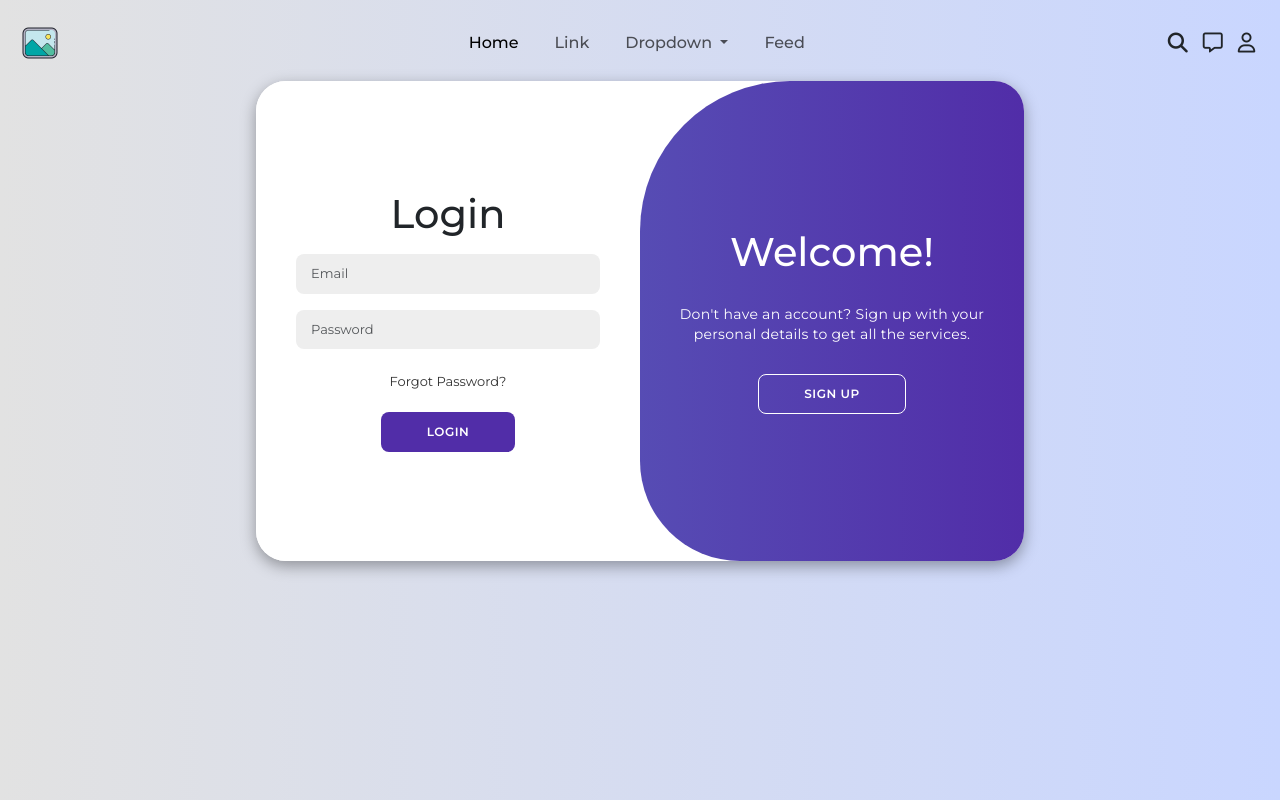
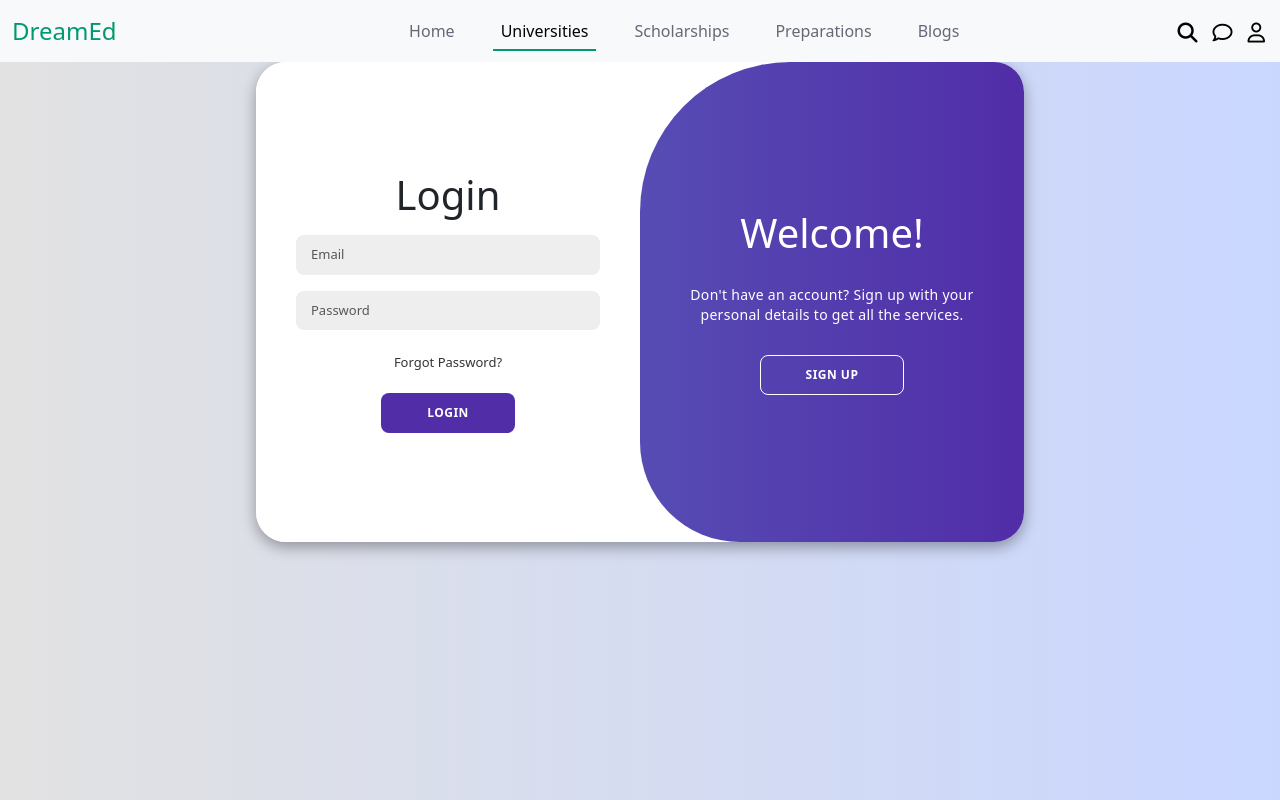
Before and after one commit to hamim-nibir/DreamEd, a PHP site: page /login.php in a window 1280 px wide. Run offline with PHP 8.4, Linux system fonts and the light colour scheme.

Commit message:
Universities page uploaded and login page is finalized

```diff
--- /dev/null
+++ b/assets/css/login.css
@@ -0,0 +1,266 @@
+@import url('https://fonts.googleapis.com/css2?family=Montserrat:wght@300;400;500;600;700&display=swap');
+
+* {
+    margin: 0;
+    padding: 0;
+    box-sizing: border-box;
+    /* font-family: 'Montserrat', sans-serif; */
+}
+
+body {
+    /* font-family: 'Montserrat', sans-serif; */
+    margin: 0;
+    padding: 0;
+    background: linear-gradient(to right, #e2e2e2, #c9d6ff);
+}
+
+/* Navbar Styles */
+.navbar {
+    position: relative;
+  }
+  .navbar-nav{
+    gap: 30px;
+  }
+  .navbar-brand {
+    margin-right: auto; /* Keeps the brand on the left */
+    font-weight: 500;
+    color: #009970;
+    font-size: 24px;
+    transition: 0.3s color;
+  }
+
+  .nav-right {
+    display: flex;
+    gap: 15px; /* Space between icons */
+    position: absolute;
+    top: 20px; /* Adjust vertical positioning */
+    right: 15px; /* Adjust horizontal positioning */
+    margin: 0;
+    padding: 0;
+    list-style: none;
+  }
+
+  .nav-right a {
+    color: #000; /* Icon color */
+    text-decoration: none;
+  }
+
+  .nav-link{
+    color: #666777;
+    font-weight: 500;
+    position: relative;
+    transition: color 0.15s ease-in-out;
+  }
+  .nav-link:hover, .nav-link.active{
+    color: #000;
+  }
+  .nav-link::before{
+    content: "";
+    position: absolute;
+    bottom: 0;
+    left: 50%;
+    transform: translateX(-50%);
+    width: 100%;
+    height: 2px;
+    background-color: #009970;
+    visibility: hidden;
+    transition: width 0.15s ease-in-out, visibility 0s;
+  }
+  .nav-link:hover::before, .nav-link.active::before{
+    width: 100%;
+    visibility: visible;
+  }
+
+  /* login page styles */
+
+.container {
+    background-color: #fff;
+    border-radius: 30px;
+    box-shadow: 0 5px 15px rgba(0, 0, 0, 0.35);
+    position: relative;
+    overflow: hidden;
+    width: 768px;
+    max-width: 100%;
+    min-height: 480px;
+}
+
+.container p {
+    font-size: 14px;
+    line-height: 20px;
+    letter-spacing: 0.3px;
+    margin: 20px 0;
+}
+
+.container span {
+    font-size: 12px;
+}
+
+.container a {
+    color: #333;
+    font-size: 13px;
+    text-decoration: none;
+    margin: 15px 0 10px;
+}
+
+.container button {
+    background-color: #512da8;
+    color: #fff;
+    font-size: 12px;
+    padding: 10px 45px;
+    border: 1px solid transparent;
+    border-radius: 8px;
+    font-weight: 600;
+    letter-spacing: 0.5px;
+    text-transform: uppercase;
+    margin-top: 10px;
+    cursor: pointer;
+}
+
+.container button.hidden {
+    background-color: transparent;
+    border-color: #fff;
+}
+
+.container form {
+    background-color: #fff;
+    display: flex;
+    align-items: center;
+    justify-content: center;
+    flex-direction: column;
+    padding: 0 40px;
+    height: 100%;
+}
+
+.container input {
+    background-color: #eee;
+    border: none;
+    margin: 8px 0;
+    padding: 10px 15px;
+    font-size: 13px;
+    border-radius: 8px;
+    width: 100%;
+    outline: none;
+}
+
+.form-container {
+    position: absolute;
+    top: 0;
+    height: 100%;
+    transition: all 0.6s ease-in-out;
+}
+
+.sign-in {
+    left: 0;
+    width: 50%;
+    z-index: 2;
+}
+
+.container.active .sign-in {
+    transform: translateX(100%);
+}
+
+.sign-up {
+    left: 0;
+    width: 50%;
+    opacity: 0;
+    z-index: 1;
+}
+
+.container.active .sign-up {
+    transform: translateX(100%);
+    opacity: 1;
+    z-index: 5;
+    animation: move 0.6s;
+}
+
+@keyframes move {
+    0%, 49.99% {
+        opacity: 0;
+        z-index: 1;
+    }
+    50%, 100% {
+        opacity: 1;
+        z-index: 5;
+    }
+}
+
+.social-icons {
+    margin: 20px 0;
+}
+
+.social-icons a {
+    border: 1px solid #ccc;
+    border-radius: 20%;
+    display: inline-flex;
+    justify-content: center;
+    align-items: center;
+    margin: 0 3px;
+    width: 40px;
+    height: 40px;
+}
+
+.toggle-container {
+    position: absolute;
+    top: 0;
+    left: 50%;
+    width: 50%;
+    height: 100%;
+    overflow: hidden;
+    transition: all 0.6s ease-in-out;
+    border-radius: 150px 0 0 100px;
+    z-index: 1000;
+}
+
+.container.active .toggle-container {
+    transform: translateX(-100%);
+    border-radius: 0 150px 100px 0;
+}
+
+.toggle {
+    background-color: #512da8;
+    height: 100%;
+    background: linear-gradient(to right, #5c6bc0, #512da8);
+    color: #fff;
+    position: relative;
+    left: -100%;
+    height: 100%;
+    width: 200%;
+    transform: translateX(0);
+    transition: all 0.6s ease-in-out;
+}
+
+.container.active .toggle {
+    transform: translateX(50%);
+}
+
+.toggle-panel {
+    position: absolute;
+    width: 50%;
+    height: 100%;
+    display: flex;
+    align-items: center;
+    justify-content: center;
+    flex-direction: column;
+    padding: 0 30px;
+    text-align: center;
+    top: 0;
+    transform: translateX(0);
+    transition: all 0.6s ease-in-out;
+}
+
+.toggle-left {
+    transform: translateX(-200%);
+}
+
+.container.active .toggle-left {
+    transform: translateX(0);
+}
+
+.toggle-right {
+    right: 0;
+    transform: translateX(0);
+}
+
+.container.active .toggle-right {
+    transform: translateX(200%);
+}
--- a/login.php
+++ b/login.php
@@ -7,63 +7,55 @@
     <link rel="stylesheet" href="https://cdnjs.cloudflare.com/ajax/libs/font-awesome/6.4.2/css/all.min.css">
     <link href="https://cdn.jsdelivr.net/npm/bootstrap@5.3.3/dist/css/bootstrap.min.css" rel="stylesheet"
         integrity="sha384-QWTKZyjpPEjISv5WaRU9OFeRpok6YctnYmDr5pNlyT2bRjXh0JMhjY6hW+ALEwIH" crossorigin="anonymous">
-    <link rel="stylesheet" href="assets/css/style.css">
-    <link rel="stylesheet" href="assets/css/loginpage.css">
-    <title>Login/Register | DBMS</title>
+    <link rel="stylesheet" href="assets/css/login.css">
+    <title>Login/Register | DreamEd</title>
     <!--Tab Icon-->
     <link rel="shortcut icon" href="" type="image/svg+xml">
 </head>
 
 <body>
-    <!--Navbar-->
-    <nav class="navbar navbar-expand-lg bg-body-transparent">
+    <!-- navbar -->
+  <nav class="navbar navbar-expand-lg fixed-top bg-light">
     <div class="container-fluid">
-          <a class="navbar-brand" href="/index.php">
-            <img class="brandlogo" src="/assets//images/placeholderlogo.png" alt="LOGO">
-          </a>  <!--Added an reference placeholder logo image-->
-          <button class="navbar-toggler" type="button" data-bs-toggle="collapse" data-bs-target="#navbarSupportedContent" aria-controls="navbarSupportedContent" aria-expanded="false" aria-label="Toggle navigation">
-            <span class="navbar-toggler-icon"></span>
-          </button>
-          <div class="collapse navbar-collapse" id="navbarSupportedContent">
-            <ul class="navbar-nav me-auto mb-2 mb-lg-0">
+      <a class="navbar-brand" href="index.php">DreamEd</a>
+      <div class="offcanvas offcanvas-end" tabindex="-1" id="offcanvasNavbar" aria-labelledby="offcanvasNavbarLabel">
+        <div class="offcanvas-header">
+          <h5 class="offcanvas-title" id="offcanvasNavbarLabel">Menu</h5>
+          <button type="button" class="btn-close" data-bs-dismiss="offcanvas" aria-label="Close"></button>
+        </div>
+        <div class="offcanvas-body">
+          <ul class="navbar-nav justify-content-center flex-grow-1 pe-3">
             <li class="nav-item">
-                <a class="nav-link active" aria-current="page" href="/index.php">Home</a>
+              <a class="nav-link" href="index.php">Home</a>
             </li>
             <li class="nav-item">
-                <a class="nav-link" href="#">Link</a>
-              </li>
-              <li class="nav-item dropdown">
-                <a class="nav-link dropdown-toggle" href="#" role="button" data-bs-toggle="dropdown" aria-expanded="false">
-                  Dropdown
-                </a>
-                <ul class="dropdown-menu">
-                  <li><a class="dropdown-item" href="#">Action</a></li>
-                  <li><a class="dropdown-item" href="#">Another action</a></li>
-                  <li><hr class="dropdown-divider"></li>
-                  <li><a class="dropdown-item" href="#">Something else here</a></li>
-                </ul>
+              <a class="nav-link active" href="universities.php">Universities</a>
             </li>
             <li class="nav-item">
-                <a class="nav-link" href="/feed.php">Feed</a>
+              <a class="nav-link" href="#">Scholarships</a>
             </li>
-            </ul>
-            <div class="nav-right">
-                <ul class="navbar-nav me-auto mb-2 mb-lg-0">  <!--Added tooltip for icons without text-->
-                  <div class="nav-right-icons">
-                    <li class="nav-right-items"><i class="fa-solid fa-magnifying-glass fa-lg"></i> <span class = "tooltiptext">Search</span></li>
-                  </div>
-                  <div class="nav-right-icons">
-                    <li class="nav-right-items"><i class="fa-regular fa-message fa-lg"></i><span class = "tooltiptext">Messages</span></li>
-                  </div>
-                  <div class="nav-right-icons">
-                    <li class="nav-right-items"><i class="fa-regular fa-user fa-lg"></i><span class = "tooltiptext">Profile</span></li>
-                  </div>
+            <li class="nav-item">
+              <a class="nav-link" href="#">Preparations</a>
+            </li>
+            <li class="nav-item">
+              <a class="nav-link" href="#">Blogs</a>
+            </li>
           </ul>
         </div>
       </div>
+      <!-- Right-side icons -->
+      <ul class="nav-right">
+        <li><a href="#"><i class="fas fa-search fa-lg"></i></a></li>
+        <li><a href="#"><i class="far fa-comment fa-lg"></i></a></li>
+        <li><a href="#"><i class="far fa-user fa-lg"></i></a></li>
+      </ul>
+      <button class="navbar-toggler" type="button" data-bs-toggle="offcanvas" data-bs-target="#offcanvasNavbar" aria-controls="offcanvasNavbar">
+        <span class="navbar-toggler-icon"></span>
+      </button>
     </div>
   </nav>
-    <!-- Navbar -->
+
+  <!-- Login Page -->
 
     <div class="container" id="container">
         <div class="form-container sign-up">
```
Also changed, not shown: assets/css/index.css (added, +60 -0 lines), assets/css/universities.css (added, +59 -0 lines), index.php (+4 -4 lines), universities.php (+4 -4 lines). Lines whose indentation alone changed are shown as unchanged.
